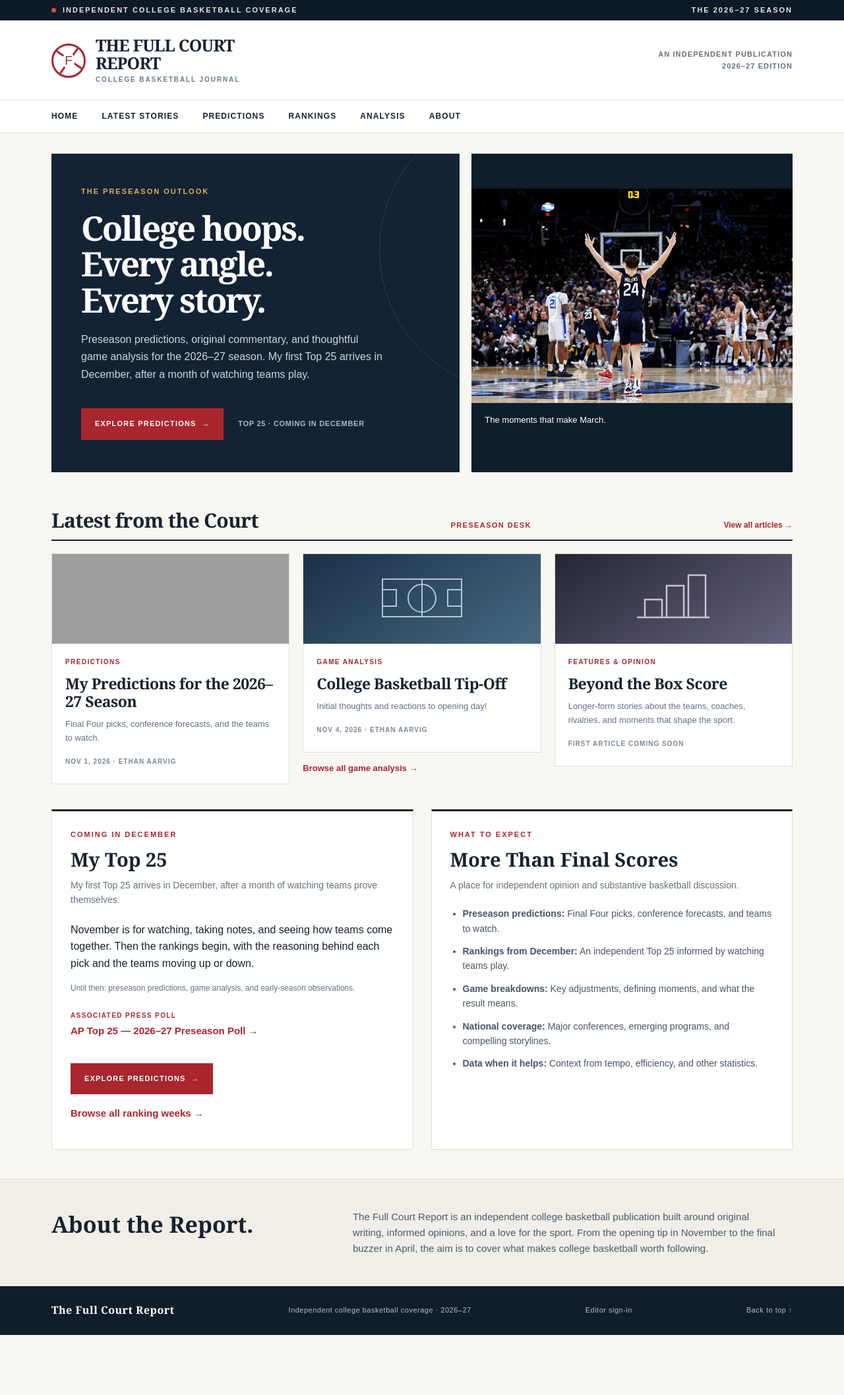
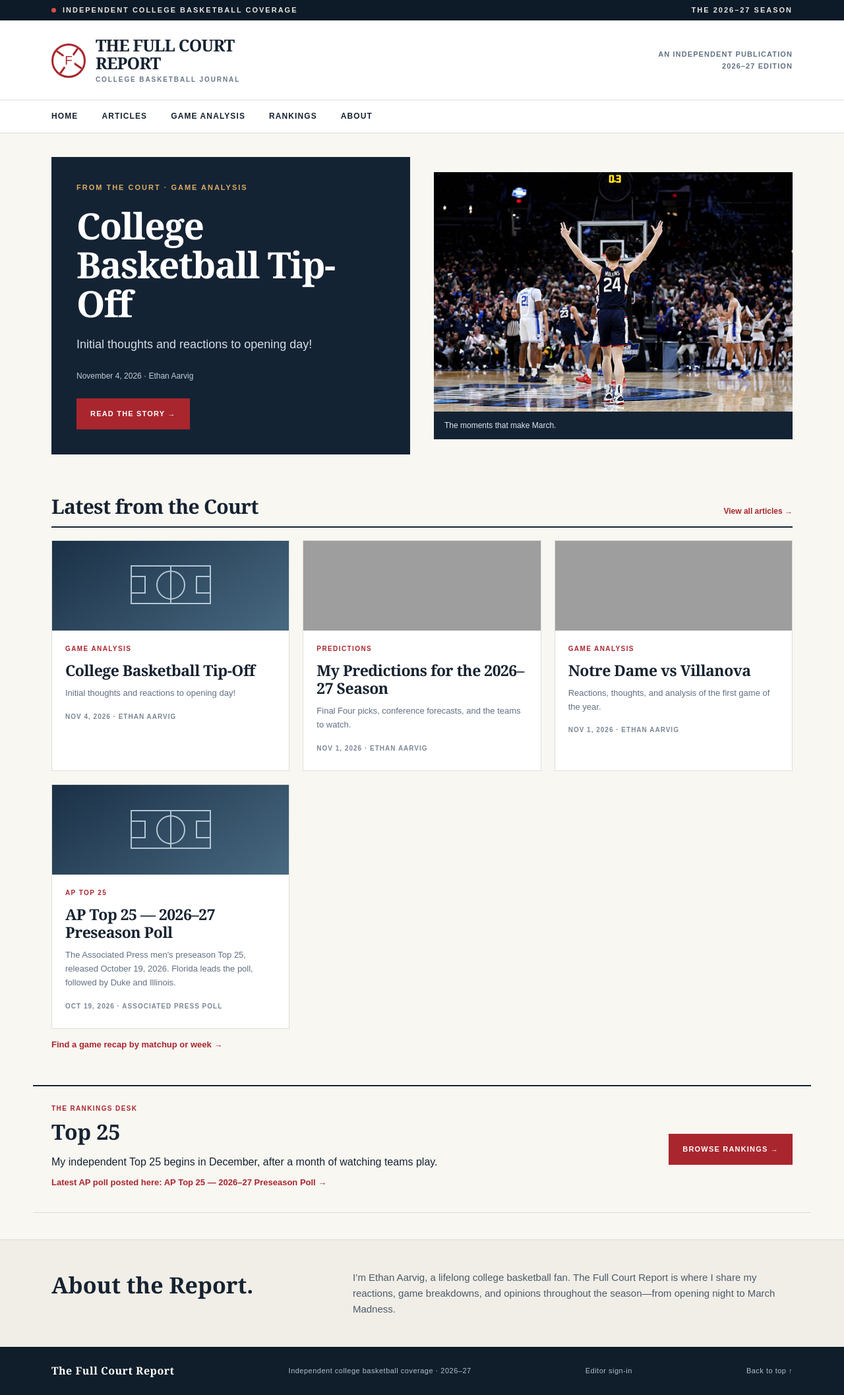
Before and after one commit to EHAARV01/college-basketball, a Jekyll site: the page built from index.html, in a window 1280 px wide. Shown: the whole page at 66% size. Built offline with Jekyll 4.4.1, drawn with Linux system fonts in a browser that asks for light colours; before the commit the page ends 2024 px from its top, so only the background shows below that; grey boxes are pictures that could not be loaded.

Commit message:
Add files via upload

```diff
--- a/_data/homepage.yml
+++ b/_data/homepage.yml
@@ -1,66 +1,16 @@
-hero_eyebrow: The preseason outlook
-hero_title: 'College hoops.
-
-  Every angle.
-
-  Every story.'
-hero_description: Preseason predictions, original commentary, and thoughtful game analysis for the 2026–27
-  season. My first Top 25 arrives in December, after a month of watching teams play.
-hero_button: Explore predictions
-hero_note: Top 25 · Coming in December
-poster_caption: A new season. A new perspective.
+hero_eyebrow: From the Court
+hero_button: Read the story
 latest_heading: Latest from the Court
-latest_label: Preseason desk
 archive_label: View all articles
-teasers:
-- category: Predictions
-  anchor: predictions
-  label: Preseason Predictions
-  title: My Predictions for the 2026–27 Season
-  description: Final Four picks, conference forecasts, and the teams to watch. The preseason outlook starts
-    here.
-  status: First article coming soon
-- category: Game Analysis
-  anchor: analysis
-  label: Game Analysis
-  title: The Matchups That Matter
-  description: Game previews and postgame breakdowns focused on what decides the outcome.
-  status: First article coming soon
-- category: Features & Opinion
-  anchor: features
-  label: Features & Opinion
-  title: Beyond the Box Score
-  description: Longer-form stories about the teams, coaches, rivalries, and moments that shape the sport.
-  status: First article coming soon
-rankings_eyebrow: Coming in December
-rankings_heading: My Top 25
-rankings_intro: My first Top 25 arrives in December, after a month of watching teams prove themselves.
-rankings_body: November is for watching, taking notes, and seeing how teams come together. Then the rankings
-  begin, with the reasoning behind each pick and the teams moving up or down.
-rankings_note: 'Until then: preseason predictions, game analysis, and early-season observations.'
-coverage_eyebrow: What to expect
-coverage_heading: More Than Final Scores
-coverage_intro: A place for independent opinion and substantive basketball discussion.
-coverage_points:
-- heading: Preseason predictions
-  description: Final Four picks, conference forecasts, and teams to watch.
-- heading: Rankings from December
-  description: An independent Top 25 informed by watching teams play.
-- heading: Game breakdowns
-  description: Key adjustments, defining moments, and what the result means.
-- heading: National coverage
-  description: Major conferences, emerging programs, and compelling storylines.
-- heading: Data when it helps
-  description: Context from tempo, efficiency, and other statistics.
+rankings_heading: Top 25
+rankings_intro: My independent Top 25 begins in December, after a month of watching teams play.
 about_heading: About the Report.
-about_body: The Full Court Report is an independent college basketball publication built around original
-  writing, informed opinions, and a love for the sport. From the opening tip in November to the final
-  buzzer in April, the aim is to cover what makes college basketball worth following.
+about_body: I'm Ethan Aarvig, a lifelong college basketball fan. The Full Court Report is where I share
+  my reactions, game breakdowns, and opinions throughout the season—from opening night to March Madness.
 about_note: ''
 articles_heading: All Articles
 articles_intro: Predictions, game analysis, features, and independent rankings.
 empty_articles_message: The first stories are on the way. Check back soon.
-
 hero_image: /college-basketball/assets/uploads/mullins-duke-reaction.png
 hero_image_alt: Braylon Mullins in UConn number 24 raises both arms after his late shot against Duke.
 hero_image_caption: The moments that make March.
--- a/_data/publication.yml
+++ b/_data/publication.yml
@@ -4,14 +4,13 @@ season: 2026–27
 strapline: Independent college basketball coverage
 edition_label: An independent publication
 author: Ethan Aarvig
-description: Independent college basketball coverage, preseason predictions, and original analysis for
-  the 2026–27 season. My first Top 25 arrives in December.
+description: 'Independent college basketball coverage by Ethan Aarvig: game analysis, original commentary,
+  predictions, and Top 25 rankings.'
 nav:
   home: Home
-  latest: Latest Stories
-  predictions: Predictions
+  latest: Articles
   rankings: Rankings
-  analysis: Analysis
+  analysis: Game Analysis
   about: About
 footer_description: Independent college basketball coverage
 editor_label: Editor sign-in
--- a/_layouts/default.html
+++ b/_layouts/default.html
@@ -29,9 +29,8 @@
     <nav class="nav" aria-label="Main navigation"><div class="wrap navin">
       <a href="{{ '/' | relative_url }}">{{ publication.nav.home | escape }}</a>
       <a href="{{ '/articles/' | relative_url }}">{{ publication.nav.latest | escape }}</a>
-      <a href="{{ '/' | relative_url }}#predictions">{{ publication.nav.predictions | escape }}</a>
+      <a href="{{ '/analysis/' | relative_url }}">{{ publication.nav.analysis | escape }}</a>
       <a href="{{ '/rankings/' | relative_url }}">{{ publication.nav.rankings | escape }}</a>
-      <a href="{{ '/analysis/' | relative_url }}">{{ publication.nav.analysis | escape }}</a>
       <a href="{{ '/' | relative_url }}#about">{{ publication.nav.about | escape }}</a>
     </div></nav>
   </header>
--- a/index.html
+++ b/index.html
@@ -2,43 +2,38 @@
 layout: default
 ---
 {% assign home = site.data.homepage %}
-{% assign published_articles = site.articles | where: "published", true | sort: "date" | reverse %}
-<div class="wrap hero">
-  <section class="feature" aria-labelledby="main-title">
-    <div><div class="eyebrow">{{ home.hero_eyebrow | escape }}</div><h1 id="main-title">{{ home.hero_title | escape | newline_to_br }}</h1><p>{{ home.hero_description | escape }}</p></div>
-    <div class="featurefoot"><a class="btn" href="#predictions">{{ home.hero_button | escape }} &nbsp;→</a><span class="herofoot">{{ home.hero_note | upcase | escape }}</span></div>
-  </section>
-{% if home.hero_image and home.hero_image != '' %}
-<figure class="hero-photo"><img src="{{ home.hero_image | escape }}" alt="{{ home.hero_image_alt | default: '' | escape }}" fetchpriority="high"><figcaption>{{ home.hero_image_caption | escape }}{% if home.hero_image_credit and home.hero_image_credit != '' %}<span>{{ home.hero_image_credit | escape }}</span>{% endif %}</figcaption></figure>
-{% else %}
-<div class="poster" role="img" aria-label="Stylized basketball graphic over a basketball court"><div class="court"></div><div class="ball" aria-hidden="true"><span class="seam a"></span><span class="seam b"></span><span class="seam c"></span><span class="seam d"></span></div><span class="season">{{ site.data.publication.season | escape }}</span><span class="posterlabel">{{ home.poster_caption | escape }}</span></div>
+{% assign published_articles = site.articles | where: 'published', true | sort: 'date' | reverse %}
+{% assign featured = nil %}
+{% for article in published_articles %}{% unless article.category == 'AP Top 25' %}{% assign featured = article %}{% break %}{% endunless %}{% endfor %}
+{% unless featured %}{% assign featured = published_articles | first %}{% endunless %}
+{% if featured %}
+<section class="wrap lead-story" aria-labelledby="main-title">
+  <div class="lead-copy">
+    <div class="eyebrow">{{ home.hero_eyebrow | escape }} · {{ featured.category | escape }}</div>
+    <h1 id="main-title"><a href="{{ featured.url | relative_url }}">{{ featured.title | escape }}</a></h1>
+    <p class="lead-summary">{{ featured.summary | escape }}</p>
+    <p class="lead-meta"><time datetime="{{ featured.date | date: '%Y-%m-%d' }}">{{ featured.date | date: '%B %-d, %Y' }}</time> · {{ featured.author | default: site.data.publication.author | escape }}</p>
+    <a class="btn" href="{{ featured.url | relative_url }}">{{ home.hero_button | escape }} →</a>
+  </div>
+  {% if featured.image and featured.image != '' %}
+  <figure class="lead-visual"><a href="{{ featured.url | relative_url }}"><img src="{{ featured.image | escape }}" alt="{{ featured.image_alt | default: featured.title | escape }}" fetchpriority="high"></a>{% if featured.image_caption and featured.image_caption != '' %}<figcaption>{{ featured.image_caption | escape }}</figcaption>{% endif %}</figure>
+  {% elsif home.hero_image and home.hero_image != '' %}
+  <figure class="lead-visual"><img src="{{ home.hero_image | escape }}" alt="{{ home.hero_image_alt | default: '' | escape }}" fetchpriority="high"><figcaption>{{ home.hero_image_caption | escape }}{% if home.hero_image_credit and home.hero_image_credit != '' %}<span>{{ home.hero_image_credit | escape }}</span>{% endif %}</figcaption></figure>
+  {% endif %}
+</section>
 {% endif %}
-</div>
 <section class="wrap section" id="latest">
-  <div class="sectionhead"><h2>{{ home.latest_heading | escape }}</h2><span>{{ home.latest_label | escape }}</span><a href="{{ '/articles/' | relative_url }}">{{ home.archive_label | escape }} →</a></div>
-  <div class="stories">
-{% for teaser in home.teasers %}
-<div id="{{ teaser.anchor | escape }}">
-{% assign category_articles = published_articles | where: 'category', teaser.category %}
-{% assign newest = category_articles | first %}
-{% if newest %}{% include article-card.html article=newest %}{% else %}
-<article class="story">
-{% case teaser.anchor %}
-{% when 'predictions' %}<div class="storyart one"><svg aria-hidden="true" viewBox="0 0 160 95" width="160" height="95" fill="none" stroke="#d6e6f2" stroke-width="2"><path d="M20 75 H140 V18 H20 Z M80 18 V75"/><circle cx="80" cy="47" r="21"/><path d="M20 34 H41 V59 H20 M140 34 H119 V59 H140"/></svg></div>
-{% when 'analysis' %}<div class="storyart two"><svg aria-hidden="true" viewBox="0 0 130 110" width="130" height="110" fill="none" stroke="#ffe1cb" stroke-width="2.4"><circle cx="65" cy="55" r="40"/><path d="M25 55 H105 M65 15 V95 M35 29 C67 46 67 65 35 81 M95 29 C63 46 63 65 95 81"/></svg></div>
-{% when 'features' %}<div class="storyart three"><svg aria-hidden="true" viewBox="0 0 150 95" width="150" height="95" fill="none" stroke="#e8e4f0" stroke-width="2.5"><path d="M20 76 H130 M32 76 V49 H58 V76 M65 76 V28 H91 V76 M98 76 V12 H124 V76"/></svg></div>
-{% endcase %}
-<div class="storyinner"><div class="label">{{ teaser.label | escape }}</div><h3>{{ teaser.title | escape }}</h3><p>{{ teaser.description | escape }}</p><span class="storytag">{{ teaser.status | escape }}</span></div></article>
-{% endif %}{% if teaser.category == 'Game Analysis' %}<a class="analysis-browse" href="{{ '/analysis/' | relative_url }}">Browse all game analysis →</a>{% endif %}</div>
-{% endfor %}
-  </div>
+  <div class="sectionhead"><h2>{{ home.latest_heading | escape }}</h2><a href="{{ '/articles/' | relative_url }}">{{ home.archive_label | escape }} →</a></div>
+  {% if published_articles.size > 0 %}<div class="archive-grid latest-grid">{% for article in published_articles limit: 6 %}{% include article-card.html article=article %}{% endfor %}</div>
+  {% else %}<p class="empty-state">{{ home.empty_articles_message | escape }}</p>{% endif %}
+  <a class="analysis-browse" href="{{ '/analysis/' | relative_url }}">Find a game recap by matchup or week →</a>
 </section>
-<div class="wrap bottom">
-  <section class="panel" id="rankings"><div class="eyebrow" style="color:var(--red);margin-bottom:8px">{{ home.rankings_eyebrow | escape }}</div><h2>{{ home.rankings_heading | escape }}</h2><p class="intro">{{ home.rankings_intro | escape }}</p><div class="prose">{{ home.rankings_body | markdownify }}</div><p class="note">{{ home.rankings_note | escape }}</p>
-  {% assign ap_articles = published_articles | where: 'category', 'AP Top 25' %}{% assign latest_ap = ap_articles | first %}
-  {% if latest_ap %}<p><span class="label">Associated Press poll</span><br><a class="rankings-link" href="{{ latest_ap.url | relative_url }}">{{ latest_ap.title | escape }} →</a></p>{% endif %}
-  {% assign ranking_articles = published_articles | where: 'category', 'Rankings' %}{% assign latest_ranking = ranking_articles | first %}
-  {% if latest_ranking %}<p><a class="rankings-link" href="{{ latest_ranking.url | relative_url }}">{{ latest_ranking.title | escape }} →</a></p>{% else %}<a class="btn" href="#predictions" style="margin-top:20px">{{ home.hero_button | escape }} &nbsp;→</a>{% endif %}<p><a class="rankings-link" href="{{ '/rankings/' | relative_url }}">Browse all ranking weeks →</a></p></section>
-  <section class="panel"><div class="eyebrow" style="color:var(--red);margin-bottom:8px">{{ home.coverage_eyebrow | escape }}</div><h2>{{ home.coverage_heading | escape }}</h2><p class="intro">{{ home.coverage_intro | escape }}</p><ul class="bullets">{% for point in home.coverage_points %}<li><strong>{{ point.heading | escape }}:</strong> {{ point.description | escape }}</li>{% endfor %}</ul></section>
-</div>
+{% assign ap_articles = published_articles | where: 'category', 'AP Top 25' %}{% assign latest_ap = ap_articles | first %}
+{% assign ranking_articles = published_articles | where: 'category', 'Rankings' %}{% assign latest_ranking = ranking_articles | first %}
+<section class="wrap rankings-strip" id="rankings" aria-labelledby="rankings-title">
+  <div><div class="label">The rankings desk</div><h2 id="rankings-title">{{ home.rankings_heading | escape }}</h2>
+  {% if latest_ranking %}<p><a href="{{ latest_ranking.url | relative_url }}">{{ latest_ranking.title | escape }} →</a></p>{% else %}<p>{{ home.rankings_intro | escape }}</p>{% endif %}
+  {% if latest_ap %}<p class="poll-link"><a href="{{ latest_ap.url | relative_url }}">Latest AP poll posted here: {{ latest_ap.title | escape }} →</a></p>{% endif %}</div>
+  <a class="btn" href="{{ '/rankings/' | relative_url }}">Browse rankings →</a>
+</section>
 <section class="about" id="about"><div class="wrap aboutgrid"><h2>{{ home.about_heading | escape }}</h2><div class="prose">{{ home.about_body | markdownify }}{% if home.about_note and home.about_note != '' %}<p class="small">{{ home.about_note | escape }}</p>{% endif %}</div></div></section>
```
Also changed, not shown: assets/style.css.
